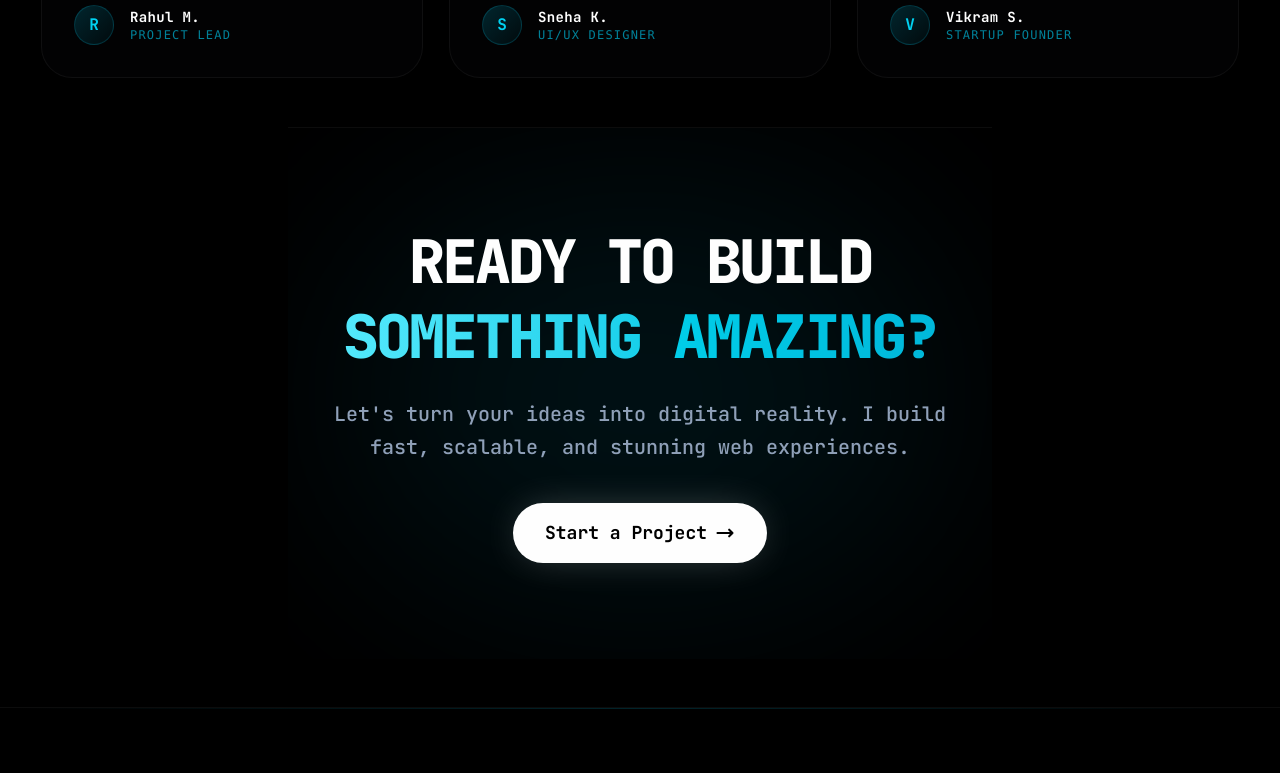
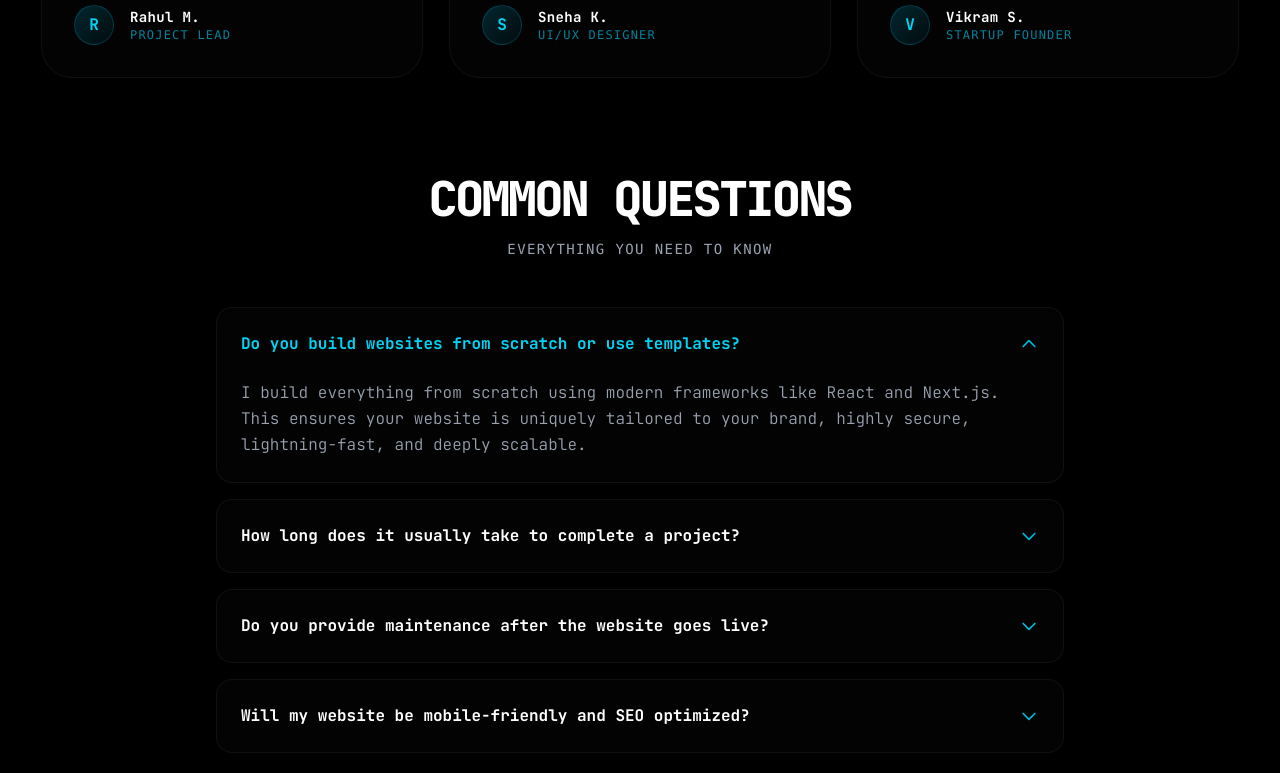
Before and after one commit to Aafaque-Nazir/Portfolio, a React (Vite) app: page /about in a window 1280 px wide. Shown: the part 1080-1853 px from the top of the page. Built offline with nearby package versions, Linux system fonts and the light colour scheme.

Commit message:
refactor: remove pricing information from meta tags and page title

```diff
--- a/index.html
+++ b/index.html
@@ -20,7 +20,7 @@
   <!-- Primary Meta Tags — Client-Attracting Keywords -->
   <title>Aafaque Nazir — Web Developer in Navi Mumbai | React & Next.js Expert</title>
   <meta name="description"
-    content="Looking for a web developer in Navi Mumbai? Aafaque Nazir builds high-performance websites, SaaS platforms, and interactive web apps using React & Next.js. Websites starting from ₹8,999." />
+    content="Looking for a web developer in Navi Mumbai? Aafaque Nazir builds high-performance websites, SaaS platforms, and interactive web apps using React & Next.js." />
   <meta name="keywords"
     content="web developer Navi Mumbai, hire web developer India, freelance web developer Mumbai, React developer for hire, Next.js developer India, website development services Mumbai, SaaS development India, ecommerce website developer, business website developer, affordable web developer India, best web developer Navi Mumbai, custom website design Mumbai, web app development India, startup web developer" />
   <meta name="author" content="Aafaque Nazir" />
@@ -43,7 +43,7 @@
   <!-- Open Graph / Facebook / LinkedIn / WhatsApp -->
   <meta property="og:type" content="website" />
   <meta property="og:url" content="https://aafaque.in/" />
-  <meta property="og:title" content="Aafaque Nazir — Web Developer in Navi Mumbai | Websites from ₹8,999" />
+  <meta property="og:title" content="Aafaque Nazir — Web Developer in Navi Mumbai" />
   <meta property="og:description"
     content="Need a website? Aafaque Nazir builds stunning, high-performance websites and web apps using React & Next.js. Based in Navi Mumbai, serving clients across India." />
   <meta property="og:image" content="https://aafaque.in/og-image.png" />
--- /dev/null
+++ b/src/components/ui/FAQ.jsx
@@ -0,0 +1,102 @@
+import React, { useState } from "react";
+import { motion, AnimatePresence } from "framer-motion";
+
+const faqs = [
+  {
+    question: "Do you build websites from scratch or use templates?",
+    answer: "I build everything from scratch using modern frameworks like React and Next.js. This ensures your website is uniquely tailored to your brand, highly secure, lightning-fast, and deeply scalable."
+  },
+  {
+    question: "How long does it usually take to complete a project?",
+    answer: "A standard business website takes about 2-3 weeks, while complex web applications can take 4-8 weeks depending on the features. However, timelines are flexible, and we can deliver much faster if your project has an urgent deadline."
+  },
+  {
+    question: "Do you provide maintenance after the website goes live?",
+    answer: "Yes! I offer ongoing support and maintenance to ensure your website stays updated, secure, and performs optimally at all times."
+  },
+  {
+    question: "Will my website be mobile-friendly and SEO optimized?",
+    answer: "Absolutely. Every project I build is fully responsive (works perfectly on mobile, tablet, and desktop) and follows strict SEO best practices to help you rank on Google."
+  }
+];
+
+const FAQItem = ({ faq, isOpen, onClick }) => {
+  return (
+    <div className="border border-white/5 bg-zinc-950/40 backdrop-blur-sm rounded-2xl overflow-hidden transition-colors hover:border-cyan-500/20">
+      <button
+        onClick={onClick}
+        className="w-full flex items-center justify-between p-6 text-left focus:outline-none"
+      >
+        <h3 className={`text-sm md:text-base font-bold transition-colors ${isOpen ? "text-cyan-400" : "text-white group-hover:text-cyan-300"}`}>
+          {faq.question}
+        </h3>
+        <motion.div
+          animate={{ rotate: isOpen ? 180 : 0 }}
+          transition={{ duration: 0.3, ease: "easeInOut" }}
+          className="flex-shrink-0 ml-4 text-cyan-500"
+        >
+          <svg className="w-5 h-5" fill="none" viewBox="0 0 24 24" stroke="currentColor">
+            <path strokeLinecap="round" strokeLinejoin="round" strokeWidth={2} d="M19 9l-7 7-7-7" />
+          </svg>
+        </motion.div>
+      </button>
+
+      <AnimatePresence>
+        {isOpen && (
+          <motion.div
+            initial={{ height: 0, opacity: 0 }}
+            animate={{ height: "auto", opacity: 1 }}
+            exit={{ height: 0, opacity: 0 }}
+            transition={{ duration: 0.3, ease: "easeInOut" }}
+            className="overflow-hidden"
+          >
+            <div className="p-6 pt-0 text-gray-400 text-sm md:text-base font-light leading-relaxed">
+              {faq.answer}
+            </div>
+          </motion.div>
+        )}
+      </AnimatePresence>
+    </div>
+  );
+};
+
+const FAQ = () => {
+  const [openIndex, setOpenIndex] = useState(0);
+
+  return (
+    <div className="w-full max-w-4xl mx-auto py-12 px-4 sm:px-6 relative z-10">
+      <div className="text-center mb-12">
+        <motion.h2
+          initial={{ opacity: 0, y: 20 }}
+          whileInView={{ opacity: 1, y: 0 }}
+          viewport={{ once: true }}
+          className="text-3xl md:text-5xl font-black tracking-tighter text-white uppercase mb-4"
+        >
+          Common Questions
+        </motion.h2>
+        <motion.p
+          initial={{ opacity: 0, y: 20 }}
+          whileInView={{ opacity: 1, y: 0 }}
+          viewport={{ once: true }}
+          transition={{ delay: 0.1 }}
+          className="text-gray-400 font-mono text-xs md:text-sm tracking-widest uppercase"
+        >
+          Everything you need to know
+        </motion.p>
+      </div>
+
+      <div className="space-y-4">
+        {faqs.map((faq, index) => (
+          <FAQItem
+            key={index}
+            faq={faq}
+            isOpen={openIndex === index}
+            onClick={() => setOpenIndex(index === openIndex ? -1 : index)}
+          />
+        ))}
+      </div>
+    </div>
+  );
+};
+
+export default FAQ;
--- a/src/pages/About.jsx
+++ b/src/pages/About.jsx
@@ -4,6 +4,7 @@ import { motion, useMotionValue, useTransform } from "framer-motion";
 
 import GlobalCTA from "../components/ui/GlobalCTA";
 import Testimonials from "../components/ui/Testimonial";
+import FAQ from "../components/ui/FAQ";
 
 const AboutNode = ({ children, title, className = "" }) => {
   const mouseX = useMotionValue(0);
@@ -141,6 +142,7 @@ const About = () => {
       </div>
 
       <Testimonials />
+      <FAQ />
 
       {/* Global Call to Action */}
       <GlobalCTA />
```
